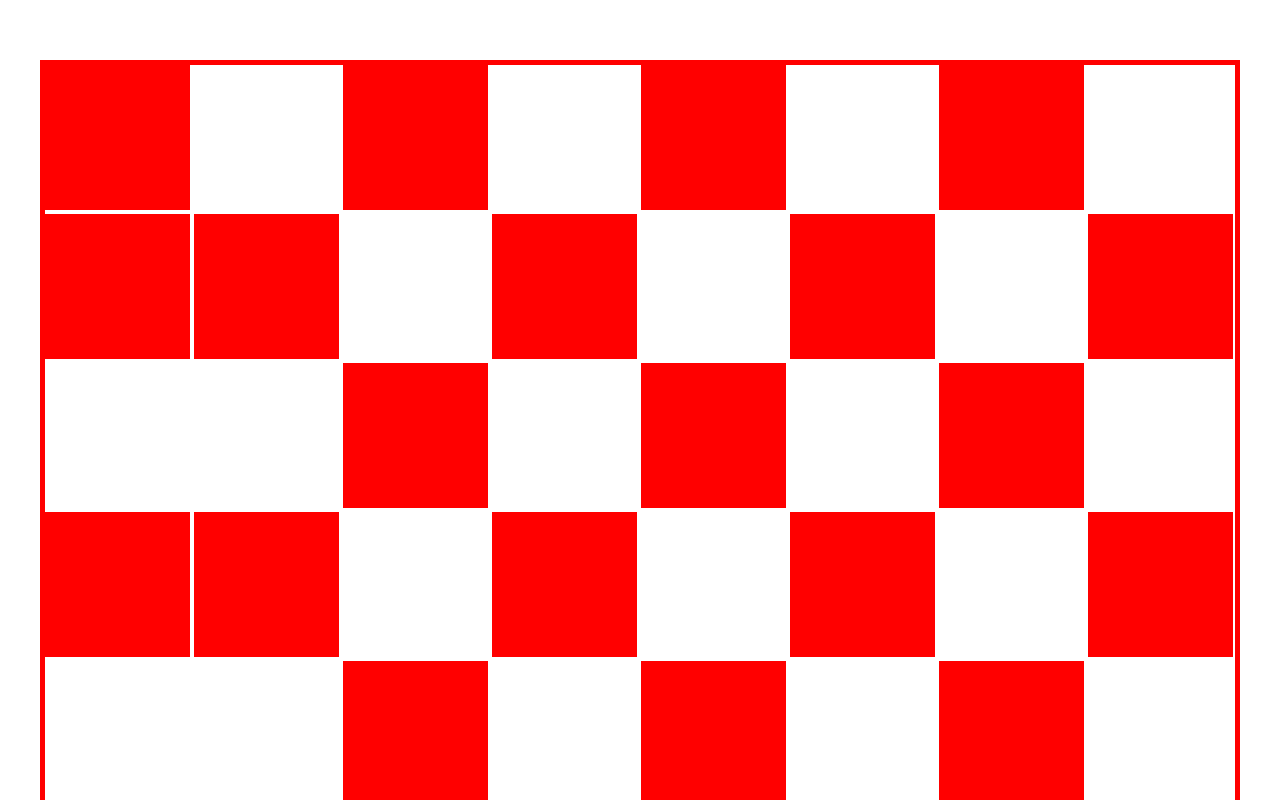
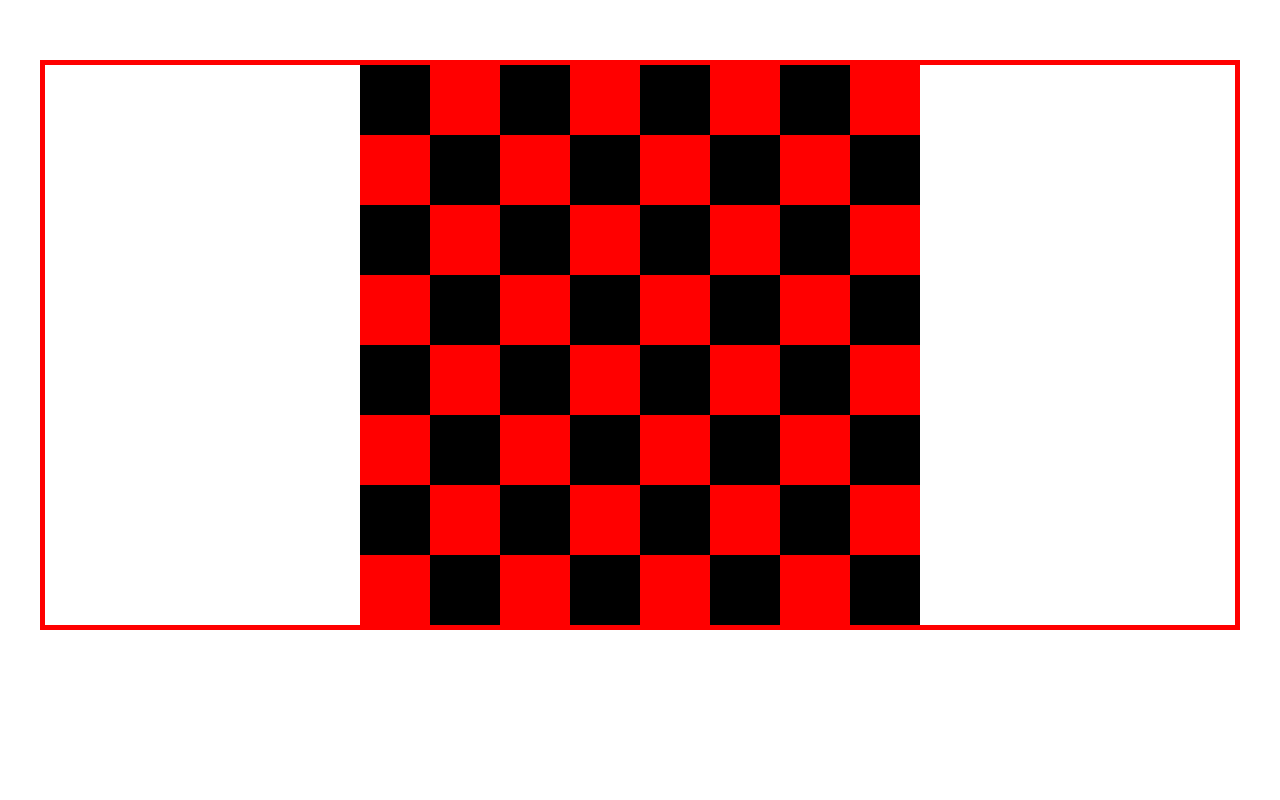
Before and after one commit to ArriolaHarold2001/AdvancedCSSCodingChallenge, a plain HTML site: page index.html in a window 1280 px wide. Shown: the top 800 px of the page. Drawn offline with Linux system fonts and the light colour scheme.

Commit message:
finsihed checkerboard

```diff
--- a/style.css
+++ b/style.css
@@ -8,23 +8,26 @@
   border: 5px solid red;
   width: 1200px;
   margin: 60px auto;
+
+  display: grid;
+  grid-template-columns: repeat(8, 70px);
+  grid-template-rows: repeat(8, 70px);
+  justify-content: center;
 }
 
 .box-item {
-  /* background-color: #000; */
-  width: 145px;
-  height: 145px;
+  background-color: #000;
   padding: 5px;
   display: inline-block;
 }
 
-.box-item:nth-child(-2n + 9),
-.box-item:nth-child(9) ~ div:nth-child(-2n + 16),
-.box-item:nth-child(17) ~ div:nth-child(-2n + 25),
-.box-item:nth-child(25) ~ div:nth-child(-2n + 32),
-.box-item:nth-child(33) ~ div:nth-child(-2n + 41),
-.box-item:nth-child(41) ~ div:nth-child(-2n + 48),
-.box-item:nth-child(49) ~ div:nth-child(-2n + 57),
-.box-item:nth-child(57) ~ div:nth-child(-2n + 64) {
+.box-item:nth-child(-2n + 8),
+.box-item:nth-child(8) ~ div:nth-child(-2n + 15),
+.box-item:nth-child(17) ~ div:nth-child(-2n + 24),
+.box-item:nth-child(24) ~ div:nth-child(-2n + 31),
+.box-item:nth-child(33) ~ div:nth-child(-2n + 40),
+.box-item:nth-child(40) ~ div:nth-child(-2n + 47),
+.box-item:nth-child(49) ~ div:nth-child(-2n + 56),
+.box-item:nth-child(56) ~ div:nth-child(-2n + 63) {
   background-color: red;
 }
```
